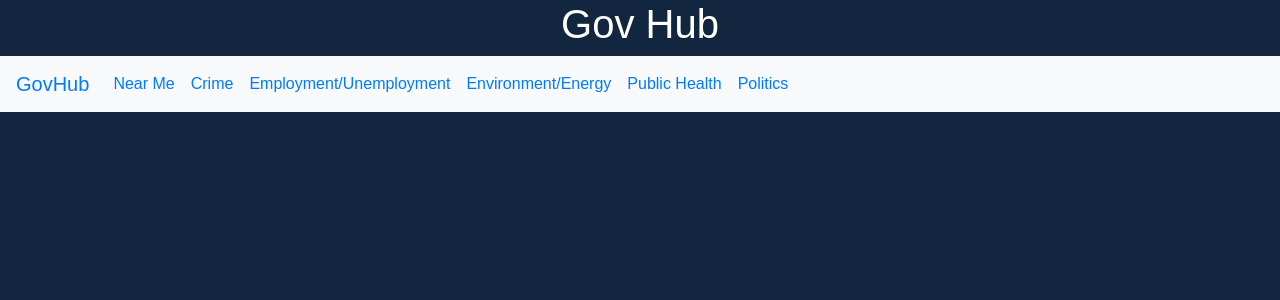
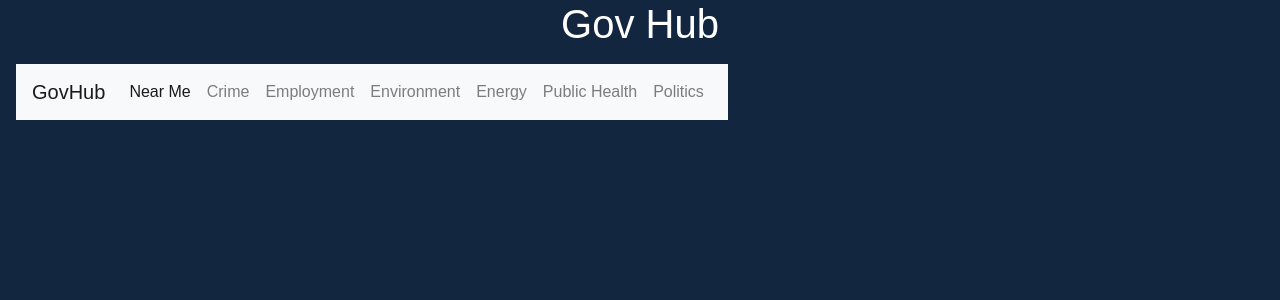
Before and after one commit to jefelewis/gov-hub, a React (Create React App) app in the folder client/: page / in a window 1280 px wide. Shown: the top 300 px of the page. Built offline with nearby package versions, Linux system fonts and the light colour scheme.

Commit message:
[Dev] Adding Navigation bar

```diff
--- a/client/src/components/NavigationBar.jsx
+++ b/client/src/components/NavigationBar.jsx
@@ -8,8 +8,8 @@ class NavagationBar extends Component {
   // Render
   render() {
     return (
-      <div>
-        <nav class="navbar navbar-expand-lg bg-light">
+      <div class="navbar">
+          <nav class="navbar navbar-expand-lg navbar-light bg-light">
           <a class="navbar-brand" href="#">GovHub</a>
           <button class="navbar-toggler" type="button" data-toggle="collapse" data-target="#navbarNav" aria-controls="navbarNav" aria-expanded="false" aria-label="Toggle navigation">
             <span class="navbar-toggler-icon"></span>
@@ -24,10 +24,13 @@ class NavagationBar extends Component {
                 <a class="nav-link" href="#">Crime</a>
               </li>
               <li class="nav-item">
-                <a class="nav-link" href="#">Employment/Unemployment</a>
+                <a class="nav-link" href="#">Employment</a>
               </li>
               <li class="nav-item">
-                <a class="nav-link" href="#">Environment/Energy</a>
+                <a class="nav-link" href="#">Environment</a>
+              </li>
+              <li class="nav-item">
+                <a class="nav-link" href="#">Energy</a>
               </li>
               <li class="nav-item">
                 <a class="nav-link" href="#">Public Health</a>
```
